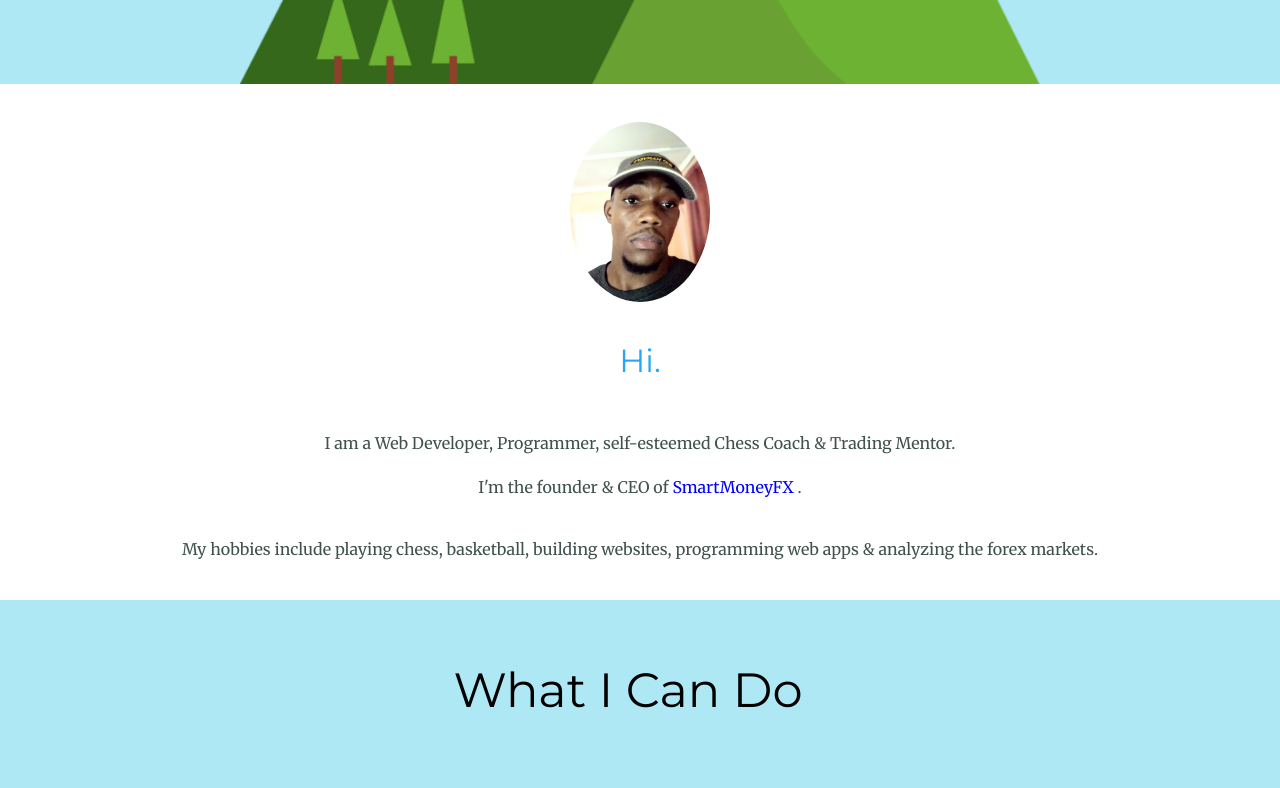
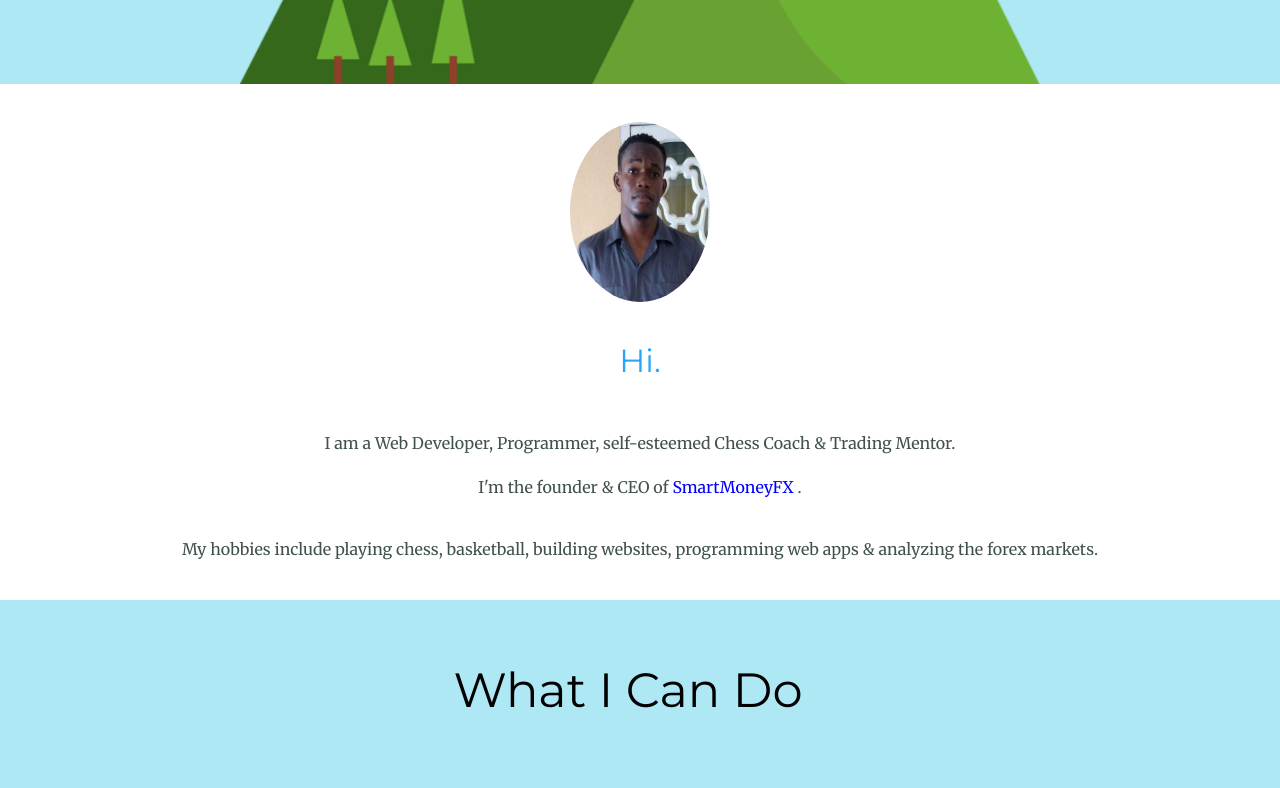
Before and after one commit to Dj2k22/Di-Jaun-Smith, a plain HTML site: page index.html in a window 1280 px wide. Shown: the part 1320-2108 px from the top of the page. Drawn offline with nearby package versions, Linux system fonts and the light colour scheme.

Commit message:
Change Profile

```diff
--- a/index.html
+++ b/index.html
@@ -36,7 +36,7 @@
 
     <section id="profile" class="profile">
         <div class="profile-picture-div">
-            <img src="images/Selfie.jpg" class="profile-picture" alt="Picture of developer">
+            <img src="images/professional picture.jpg" class="profile-picture" alt="Picture of developer">
         </div>
         <h2 class="hi">Hi.</h2>
         <div class="introduction-paragraph">
--- a/styles.css
+++ b/styles.css
@@ -1170,6 +1170,7 @@ p{
 /* My-Work-Section */
 .my-work{
     background-color: #ade8f4;
+    padding: 8% 0 5%;
 }
 .my-work-header-div{
     text-align: center;
```
Also changed, not shown: images/professional picture.jpg (added).
